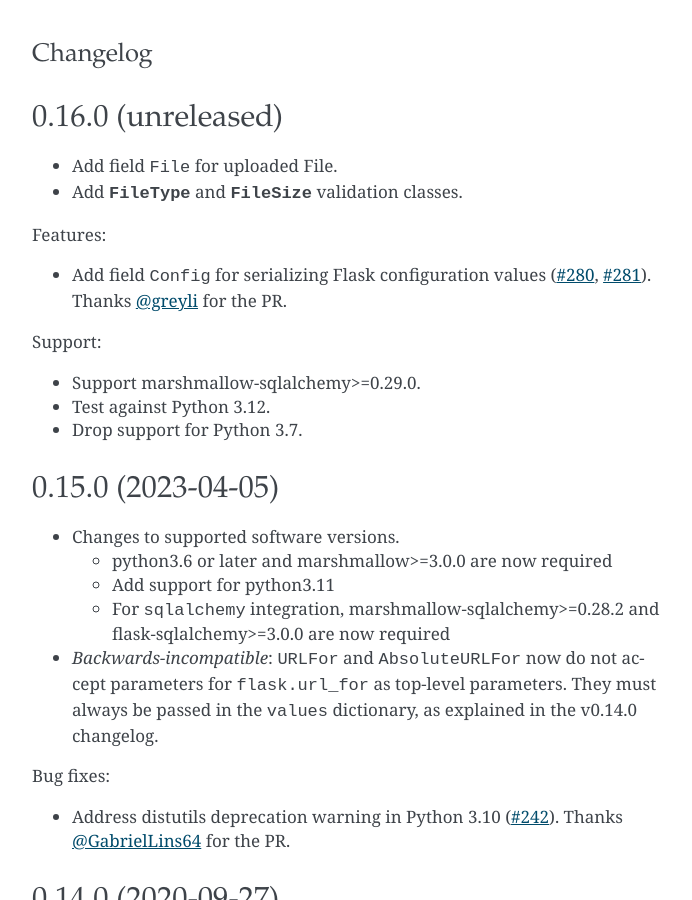
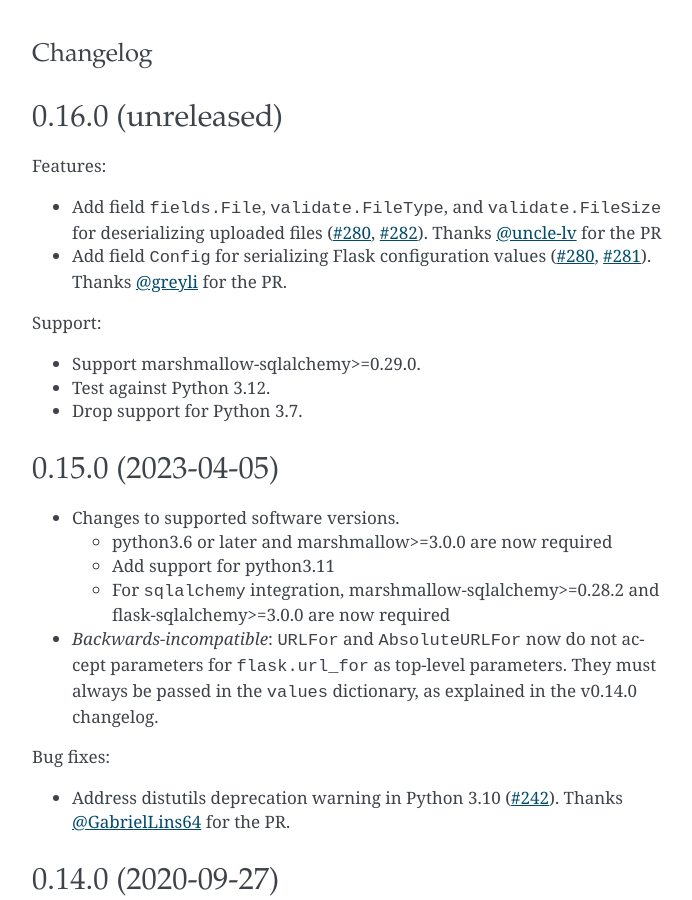
Before and after one commit to marshmallow-code/flask-marshmallow, a Sphinx documentation site: the page built from docs/changelog.rst, in a window 1280 px wide and 900 px high. Shown: the whole window, without its empty margins (288-980 px from the left). Built offline with Sphinx 7.4.7, drawn with Linux system fonts in a browser that asks for light colours.

Commit message:
Update docs and typing

```diff
--- a/CHANGELOG.rst
+++ b/CHANGELOG.rst
@@ -3,11 +3,12 @@ Changelog
 
 0.16.0 (unreleased)
 *******************
-* Add field ``File`` for uploaded File.
-* Add `FileType` and `FileSize` validation classes.
 
 Features:
 
+* Add field ``fields.File``, ``validate.FileType``, and ``validate.FileSize``
+  for deserializing uploaded files (:issue:`280`, :pr:`282`).
+  Thanks :user:`uncle-lv` for the PR
 * Add field ``Config`` for serializing Flask configuration values (:issue:`280`, :pr:`281`).
   Thanks :user:`greyli` for the PR.
 
--- a/docs/index.rst
+++ b/docs/index.rst
@@ -229,6 +229,9 @@ API
 .. automodule:: flask_marshmallow.fields
     :members:
 
+.. automodule:: flask_marshmallow.validate
+    :members:
+
 .. automodule:: flask_marshmallow.sqla
     :members:
 
```
Also changed, not shown: 2 other files.
